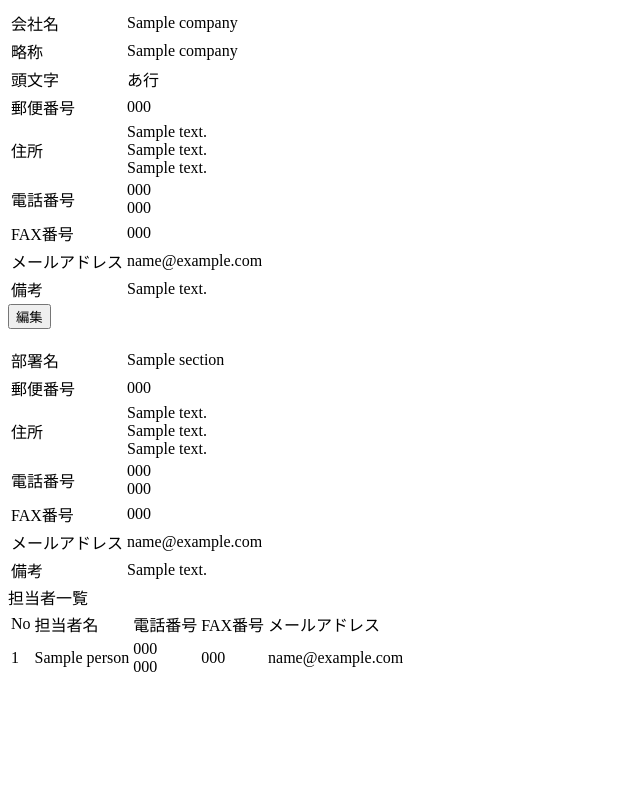
After one commit to ot-nemoto/customer-manager, a Django app: page /customers/section/1/ in a window 1280 px wide. The commit adds this page. Shown: the whole page, without its empty margins (0-640 px from the left). Run offline with Django 3.2, Linux system fonts and the light colour scheme; tables that the repository leaves empty hold one stand-in row (values such as "Sample post").

Commit message:
開発中

```diff
--- /dev/null
+++ b/customers/templates/base.html
@@ -0,0 +1,9 @@
+<html>
+  <head>
+  </head>
+  <body>
+    {% block content %}{% endblock %}
+    <script src="https://code.jquery.com/jquery-3.5.1.min.js"></script>
+    {% block javascript %}{% endblock %}
+  </body>
+</html>
--- a/customers/templates/company/detail.html
+++ b/customers/templates/company/detail.html
@@ -50,3 +50,6 @@
 <form action="{% url 'customers:company_update' company.id %}" method="GET">
   <input type="submit" value="編集">
 </form>
+
+{% include 'company/sections.html' %}
+{% include 'company/persons.html' %}
--- a/customers/templates/company/persons.html
+++ b/customers/templates/company/persons.html
@@ -14,7 +14,7 @@
 {% for person in persons %}
     <tr>
       <td>{{ forloop.counter }}</td>
-      <td>{{ person.name }}</td>
+      <td><a href="{% url 'customers:person_detail' person.id %}">{{ person.name }}</a></td>
       <td>{{ person.telephone_number_1 |default_if_none:"" }}<br>{{ person.telephone_number_2 |default_if_none:"" }}</td>
       <td>{{ person.fax_number |default_if_none:"" }}</td>
       <td>{{ person.mail_address |default_if_none:"" }}</td>
--- a/customers/templates/company/sections.html
+++ b/customers/templates/company/sections.html
@@ -14,7 +14,7 @@
 {% for section in sections %}
     <tr>
       <td>{{ forloop.counter }}</td>
-      <td>{{ section.name }}</td>
+      <td><a href="{% url 'customers:section_detail' section.id %}">{{ section.name }}</a></td>
       <td>{{ section.telephone_number_1 |default_if_none:"" }}<br>{{ section.telephone_number_2 |default_if_none:"" }}</td>
       <td>{{ section.fax_number |default_if_none:"" }}</td>
       <td>{{ section.mail_address |default_if_none:"" }}</td>
--- a/customers/templates/index.html
+++ b/customers/templates/index.html
@@ -2,4 +2,9 @@
 
 <li><a href="{% url 'customers:companies' %}">会社の検索</a></li>
 <li><a href="{% url 'customers:persons' %}">担当者の検索</a></li>
+
+登録
+
 <li><a href="{% url 'customers:company_create' %}">会社の登録</a></li>
+<li><a href="{% url 'customers:section_create' %}">部署の登録</a></li>
+<li><a href="{% url 'customers:person_create' %}">担当者の登録</a></li>
--- /dev/null
+++ b/customers/templates/section/detail.html
@@ -0,0 +1,123 @@
+{% extends "base.html" %}
+
+{% block content %}
+
+<table>
+  <tbody>
+    <tr>
+      <td>会社名</td>
+      <td>{{ company.name }}</td>
+    </tr>
+    <tr>
+      <td>略称</td>
+      <td>{{ company.short_name |default_if_none:"" }}</td>
+    </tr>
+    <tr>
+      <td>頭文字</td>
+      <td>{{ company.get_index_name_display }}</td>
+    </tr>
+    <tr>
+      <td>郵便番号</td>
+      <td>{{ company.zip_code |default_if_none:"" }}</td>
+    </tr>
+    <tr>
+      <td>住所</td>
+      <td>
+        <div>{{ company.address_1 |default_if_none:"" }}</div>
+        <div>{{ company.address_2 |default_if_none:"" }}</div>
+        <div>{{ company.address_3 |default_if_none:"" |linebreaksbr }}</div>
+      </td>
+    </tr>
+    <tr>
+      <td>電話番号</td>
+      <td>
+        <div>{{ company.telephone_number_1 |default_if_none:"" }}</div>
+        <div>{{ company.telephone_number_2 |default_if_none:"" }}</div>
+    </tr>
+    <tr>
+      <td>FAX番号</td>
+      <td>{{ company.fax_number |default_if_none:"" }}</td>
+    </tr>
+    <tr>
+      <td>メールアドレス</td>
+      <td>{{ company.mail_address |default_if_none:"" }}</td>
+    </tr>
+    <tr>
+      <td>備考</td>
+      <td>
+        <div>{{ company.note | linebreaksbr }}</div>
+      </td>
+    </tr>
+  </tbody>
+</table>
+
+<form action="{% url 'customers:section_update' section.id %}" method="GET">
+  <input type="submit" value="編集">
+</form>
+
+<table>
+  <tbody>
+    <tr>
+      <td>部署名</td>
+      <td>{{ section.name }}</td>
+    </tr>
+    <tr>
+      <td>郵便番号</td>
+      <td>{{ section.zip_code |default_if_none:"" }}</td>
+    </tr>
+    <tr>
+      <td>住所</td>
+      <td>
+        <div>{{ section.address_1 |default_if_none:"" }}</div>
+        <div>{{ section.address_2 |default_if_none:"" }}</div>
+        <div>{{ section.address_3 |default_if_none:"" |linebreaksbr }}</div>
+      </td>
+    </tr>
+    <tr>
+      <td>電話番号</td>
+      <td>
+        <div>{{ section.telephone_number_1 |default_if_none:"" }}</div>
+        <div>{{ section.telephone_number_2 |default_if_none:"" }}</div>
+    </tr>
+    <tr>
+      <td>FAX番号</td>
+      <td>{{ section.fax_number |default_if_none:"" }}</td>
+    </tr>
+    <tr>
+      <td>メールアドレス</td>
+      <td>{{ section.mail_address |default_if_none:"" }}</td>
+    </tr>
+    <tr>
+      <td>備考</td>
+      <td>
+        <div>{{ section.note | linebreaksbr }}</div>
+      </td>
+    </tr>
+  </tbody>
+</table>
+
+担当者一覧
+
+<table>
+  <thead>
+    <tr>
+      <td>No</td>
+      <td>担当者名</td>
+      <td>電話番号</td>
+      <td>FAX番号</td>
+      <td>メールアドレス</td>
+    </tr>
+  </thead>
+  <tbody>
+{% for person in persons %}
+    <tr>
+      <td>{{ forloop.counter }}</td>
+      <td>{{ person.name }}</td>
+      <td>{{ person.telephone_number_1 |default_if_none:"" }}<br>{{ person.telephone_number_2 |default_if_none:"" }}</td>
+      <td>{{ person.fax_number |default_if_none:"" }}</td>
+      <td>{{ person.mail_address |default_if_none:"" }}</td>
+    </tr>
+{% endfor %}
+  </tbody>
+</table>
+{% endblock %}
--- a/customers/urls.py
+++ b/customers/urls.py
@@ -13,9 +13,19 @@ urlpatterns = [
     path('', views.index, name="index"),
 
     path('companies/', views.companies, name="companies"),
+    path('persons/', views.persons, name="persons"),
+
     path('company/', views.CompanyCreate.as_view(), name='company_create'),
     path('company/<int:pk>/', views.CompanyDetail.as_view(), name='company_detail'),
     path('company/<int:pk>/edit/', views.CompanyUpdate.as_view(), name='company_update'),
 
-    path('persons/', views.persons, name="persons"),
+    path('section/', views.SectionCreate.as_view(), name='section_create'),
+    path('section/<int:pk>/', views.SectionDetail.as_view(), name='section_detail'),
+    path('section/<int:pk>/edit/', views.SectionUpdate.as_view(), name='section_update'),
+
+    path('person/', views.PersonCreate.as_view(), name='person_create'),
+    path('person/<int:pk>/', views.PersonDetail.as_view(), name='person_detail'),
+    path('person/<int:pk>/edit/', views.PersonUpdate.as_view(), name='person_update'),
+
+    path('ajax/section_list/', views.section_list, name="section_list")
 ]
--- a/customers/views.py
+++ b/customers/views.py
@@ -8,9 +8,14 @@ from django.shortcuts import render
 from django.core.paginator import Paginator
 from django.db.models import Q
 
-from .forms import CompanyForm
+from .forms import CompanyForm, SectionForm, PersonForm
 from django.views.generic import DetailView, CreateView, UpdateView
 from django.urls import reverse
+from django.http import JsonResponse
+import json
+import logging
+
+logger = logging.getLogger(__name__)
 
 def index(request):
     return render(request, 'index.html', {})
@@ -29,6 +34,17 @@ def companies(request):
         'index_name_choices': Company.INDEX_NAME_CHOICES,
     }
     return render(request, 'companies.html', context)
+
+def section_list(request):
+    logging.debug(request)
+    company_id=request.GET.get('company_id')
+    sections = Section.objects.all()
+    if company_id is not None and company_id.isdecimal():
+        sections = sections.filter(company_id=company_id)
+    data = {
+        'sections': [{'id': section.pk, 'name': section.name} for section in sections]
+    }
+    return HttpResponse(json.dumps(data, ensure_ascii=False),content_type='application/json')
 
 def persons(request):
     return HttpResponse("persons")
@@ -53,6 +69,12 @@ class CompanyDetail(DetailView):
     model = Company
     template_name = "company/detail.html"
 
+    def get_context_data(self, **kwargs):
+        ctx = super().get_context_data(**kwargs)
+        ctx['sections'] = Section.objects.filter(company_id=self.kwargs['pk'])
+        ctx['persons'] = Person.objects.filter(company_id=self.kwargs['pk'])
+        return ctx
+
 class CompanyCreate(CreateView):
     model = Company
     form_class = CompanyForm
@@ -74,3 +96,67 @@ class CompanyUpdate(UpdateView):
         ctx['sections'] = Section.objects.filter(company_id=self.kwargs['pk'])
         ctx['persons'] = Person.objects.filter(company_id=self.kwargs['pk'])
         return ctx
+
+class SectionDetail(DetailView):
+    model = Section
+    template_name = "section/detail.html"
+
+    def get_context_data(self, **kwargs):
+        ctx = super().get_context_data(**kwargs)
+        ctx['company'] = Company.objects.get(id=ctx.get("object").company_id)
+        ctx['persons'] = Person.objects.filter(section_id=self.kwargs['pk'])
+        return ctx
+
+class SectionCreate(CreateView):
+    model = Section
+    form_class = SectionForm
+    template_name = "section/create.html"
+
+    def get_success_url(self):
+        return reverse('customers:section_detail', kwargs={'pk': self.object.pk})
+
+class SectionUpdate(UpdateView):
+    model = Section
+    form_class = SectionForm
+    template_name = "section/update.html"
+
+    def get_success_url(self):
+        return reverse('customers:section_detail', kwargs={'pk': self.object.pk})
+
+    def get_context_data(self, **kwargs):
+        ctx = super().get_context_data(**kwargs)
+        ctx['company'] = Company.objects.get(id=ctx.get("object").company_id)
+        ctx['persons'] = Person.objects.filter(section_id=self.kwargs['pk'])
+        return ctx
+
+class PersonDetail(DetailView):
+    model = Person
+    template_name = "person/detail.html"
+
+    def get_context_data(self, **kwargs):
+        ctx = super().get_context_data(**kwargs)
+        ctx['company'] = Company.objects.get(id=ctx.get("object").company_id)
+        ctx['section'] = Section.objects.get(id=ctx.get("object").section_id)
+        return ctx
+
+class PersonCreate(CreateView):
+    model = Person
+    form_class = PersonForm
+    template_name = "person/create.html"
+
+    def get_success_url(self):
+        return reverse('customers:person_detail', kwargs={'pk': self.object.pk})
+
+class PersonUpdate(UpdateView):
+    model = Person
+    form_class = PersonForm
+    template_name = "person/update.html"
+
+    def get_success_url(self):
+        return reverse('customers:person_detail', kwargs={'pk': self.object.pk})
+
+    def get_context_data(self, **kwargs):
+        ctx = super().get_context_data(**kwargs)
+        ctx['company'] = Company.objects.get(id=ctx.get("object").company_id)
+        ctx['section'] = Section.objects.get(id=ctx.get("object").section_id)
+        return ctx
```
Also changed, not shown: config/settings.py (+26 -0 lines), customers/forms.py (+12 -2 lines), customers/models.py (+26 -26 lines), customers/templates/person/create.html (added, +33 -0 lines), customers/templates/person/detail.html (added, +122 -0 lines), customers/templates/person/update.html (added, +7 -0 lines), customers/templates/section/create.html (added, +7 -0 lines), customers/templates/section/update.html (added, +7 -0 lines).
